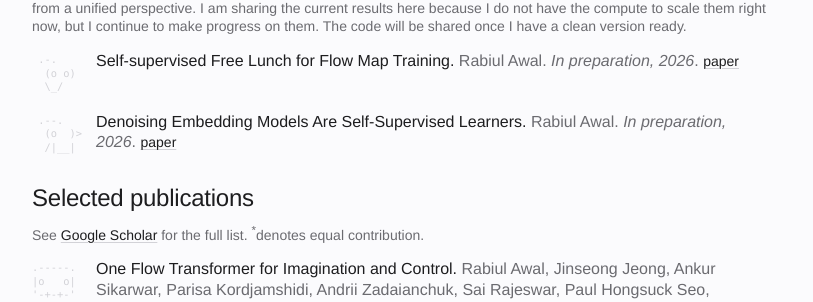
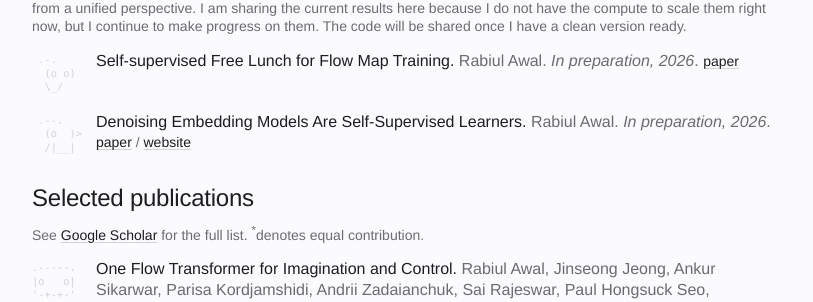
Before and after one commit to rabiulcste/rabiulcste.github.io, a Jekyll site: the page built from index.html, in a window 1280 px wide. Shown: the part 713-1015 px from the top of the page, without its empty margins (223-1036 px from the left). Built offline with Jekyll 4.4.1, drawn with Linux system fonts in a browser that asks for light colours.

Commit message:
Link the DEM project page from the research list

```diff
--- a/_includes/pages/about-research.html
+++ b/_includes/pages/about-research.html
@@ -8,7 +8,7 @@
 
   <div class="list-entry"><pre class="entry-art" aria-hidden="true"> .--.
   (o  )>
-  /|__|</pre><p class="entry-text"><strong class="list-entry-title">Denoising Embedding Models Are Self-Supervised Learners.</strong> Rabiul Awal. <em>In preparation, 2026</em>. <span class="link-group"><a href="https://drive.google.com/file/d/1aoZ66d-IHze9Kn6lJ1Y5XsoEib6jcucG/view?usp=drive_link" target="_blank" rel="noopener noreferrer">paper</a></span></p></div>
+  /|__|</pre><p class="entry-text"><strong class="list-entry-title">Denoising Embedding Models Are Self-Supervised Learners.</strong> Rabiul Awal. <em>In preparation, 2026</em>. <span class="link-group"><a href="https://drive.google.com/file/d/1aoZ66d-IHze9Kn6lJ1Y5XsoEib6jcucG/view?usp=drive_link" target="_blank" rel="noopener noreferrer">paper</a> / <a href="/dem/">website</a></span></p></div>
 </div>
 
 <h2 id="publications-heading">Selected publications</h2>
```
